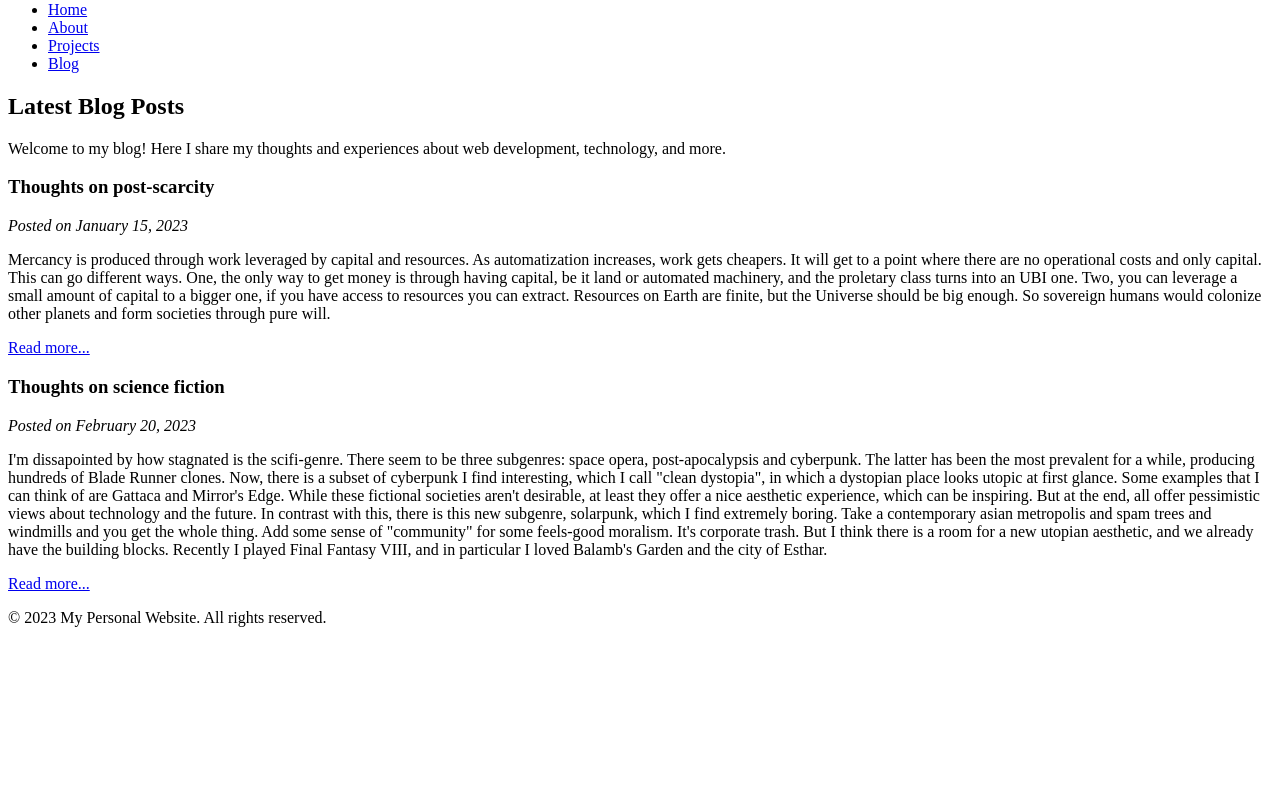
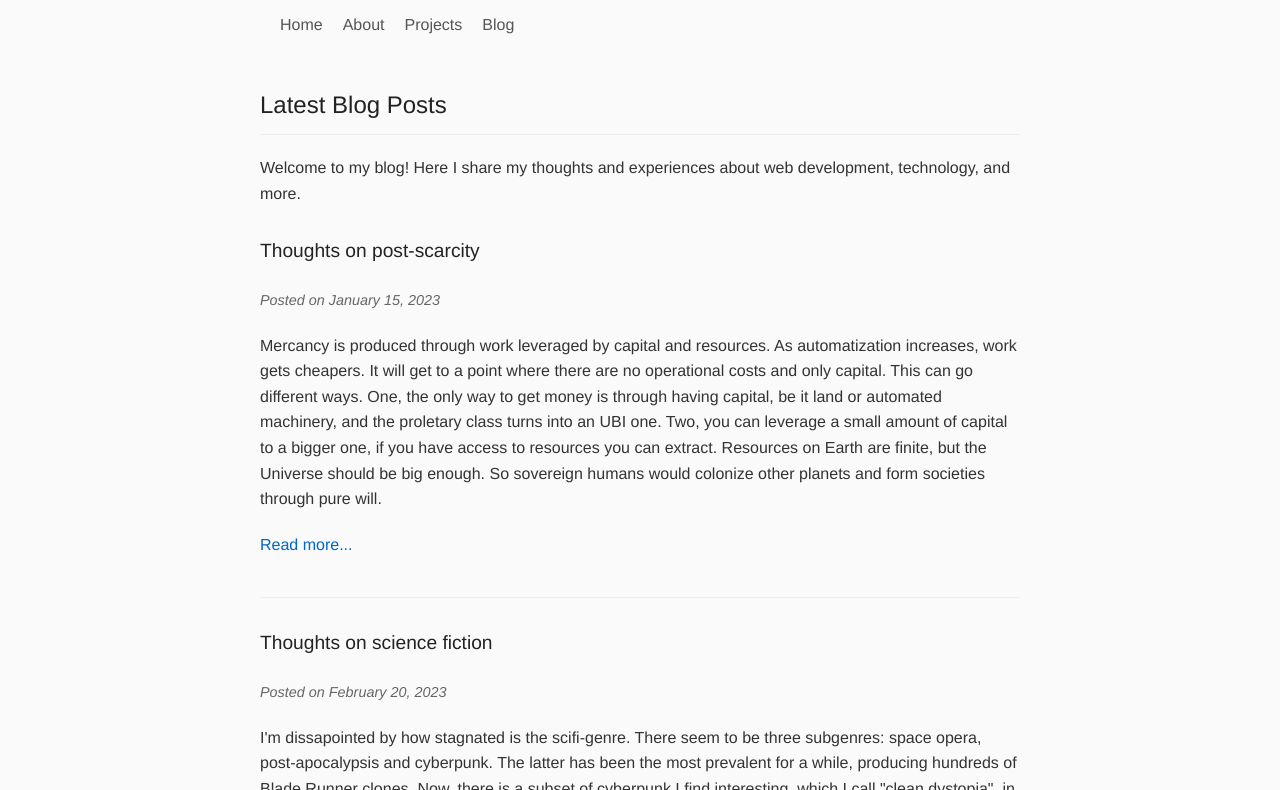
Before and after one commit to ivan-suarez/ivan-suarez.github.io, a plain HTML site: page blog.html in a window 1280 px wide. Shown: the part 79-869 px from the top of the page. Before the commit the page ends 800 px from the top, so only its background shows below. Drawn offline with Linux system fonts and the light colour scheme.

Commit message:
Add minimalist style

```diff
--- a/blog.html
+++ b/blog.html
@@ -5,6 +5,7 @@
     <meta charset="UTF-8">
     <meta name="viewport" content="width=device-width, initial-scale=1.0">
     <title>Blog | My Personal Website</title>
+    <link rel="stylesheet" href="styles.css">
 </head>
 
 <body>
--- /dev/null
+++ b/styles.css
@@ -0,0 +1,128 @@
+/* Minimalistic CSS for Personal Website */
+
+/* Global Reset */
+* {
+    margin: 0;
+    padding: 0;
+    box-sizing: border-box;
+}
+
+/* Base Styles */
+body {
+    font-family: 'Helvetica Neue', Arial, sans-serif;
+    line-height: 1.6;
+    color: #333;
+    max-width: 800px;
+    margin: 0 auto;
+    padding: 20px;
+    background-color: #fafafa;
+}
+
+/* Typography */
+h1, h2, h3 {
+    margin-bottom: 20px;
+    font-weight: 500;
+    color: #222;
+}
+
+h1 {
+    font-size: 2rem;
+    margin-top: 0;
+}
+
+h2 {
+    font-size: 1.5rem;
+    border-bottom: 1px solid #eee;
+    padding-bottom: 10px;
+}
+
+h3 {
+    font-size: 1.2rem;
+    margin-top: 25px;
+}
+
+p {
+    margin-bottom: 20px;
+}
+
+/* Navigation */
+nav {
+    margin: 20px 0 30px 0;
+}
+
+nav ul {
+    list-style: none;
+    display: flex;
+    gap: 20px;
+}
+
+nav a {
+    text-decoration: none;
+    color: #555;
+    font-weight: 500;
+    transition: color 0.2s;
+}
+
+nav a:hover {
+    color: #000;
+}
+
+/* Layout Components */
+header {
+    margin-bottom: 40px;
+}
+
+main {
+    margin-bottom: 40px;
+}
+
+section, article {
+    margin-bottom: 30px;
+}
+
+footer {
+    text-align: center;
+    font-size: 0.9rem;
+    color: #777;
+    padding-top: 20px;
+    border-top: 1px solid #eee;
+}
+
+/* Lists */
+ul, ol {
+    margin-left: 20px;
+    margin-bottom: 20px;
+}
+
+li {
+    margin-bottom: 8px;
+}
+
+/* Links */
+a {
+    color: #0066cc;
+    text-decoration: none;
+}
+
+a:hover {
+    text-decoration: underline;
+}
+
+/* Blog Articles */
+article {
+    padding-bottom: 20px;
+    border-bottom: 1px solid #eee;
+}
+
+article:last-child {
+    border-bottom: none;
+}
+
+article h3 {
+    margin-top: 0;
+}
+
+article em {
+    color: #666;
+    font-size: 0.9rem;
+}
```
Also changed, not shown: about.html (+1 -0 lines), index.html (+1 -0 lines), projects.html (+1 -0 lines).
